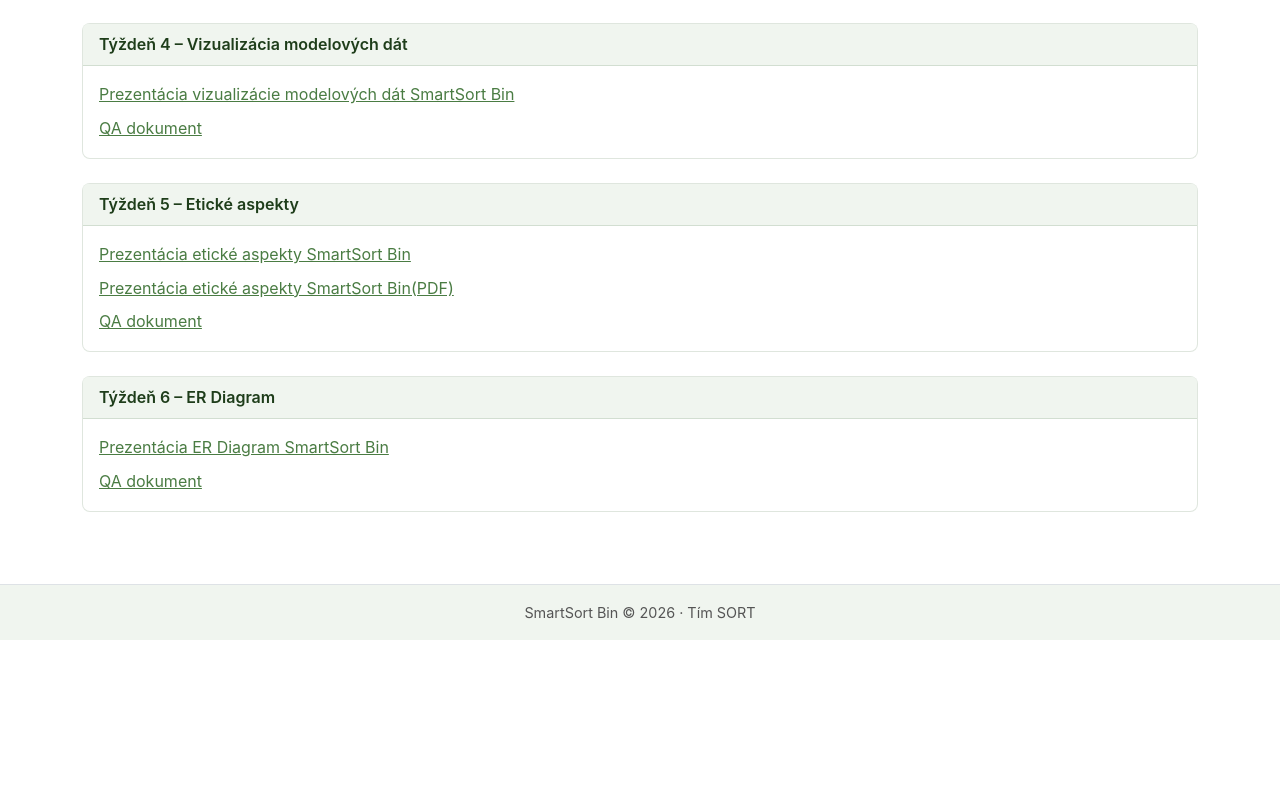
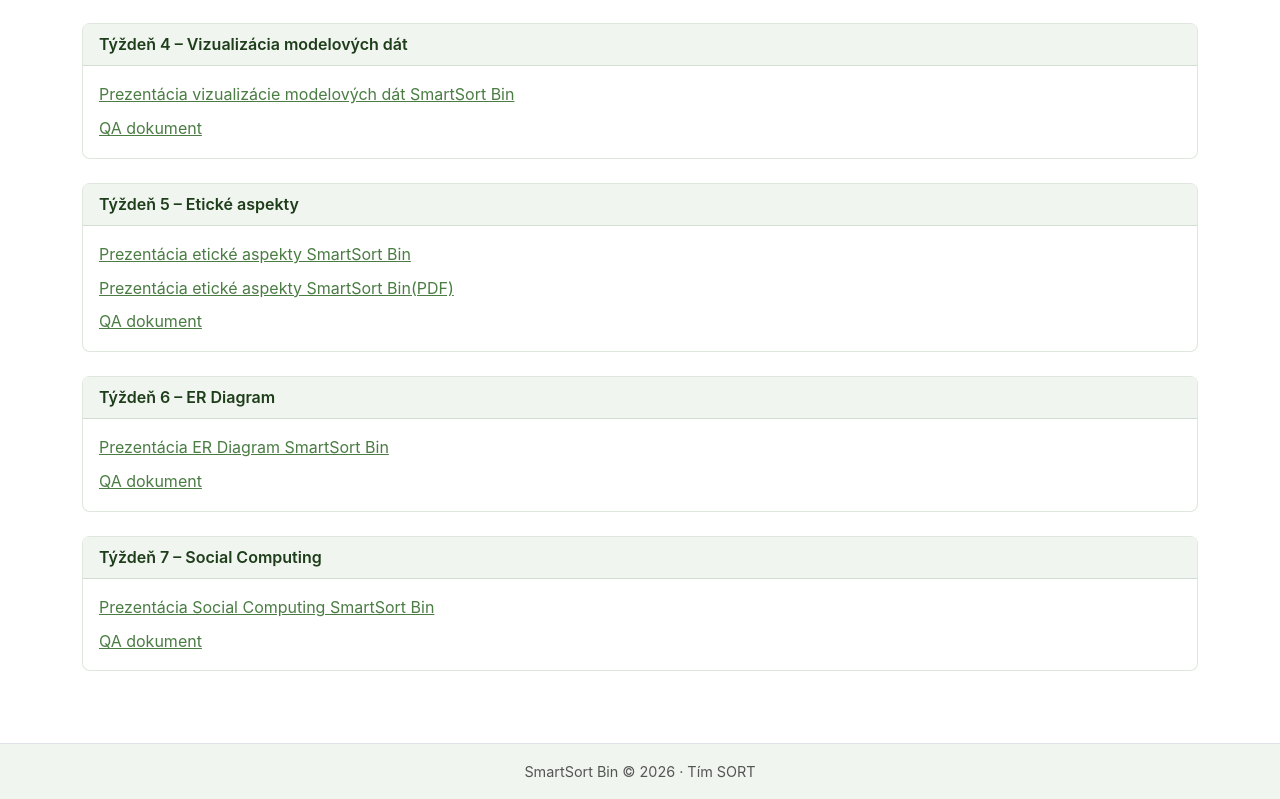
Before and after one commit to paxoja/SmartSortBin, a plain HTML site: page zadania.html in a window 1280 px wide. Shown: the part 810-1609 px from the top of the page. Before the commit the page ends 1450 px from the top, so only its background shows below. Drawn offline with nearby package versions, Linux system fonts and the light colour scheme.

Commit message:
Add new section for Week 7 featuring Social Computing presentations and QA document links

```diff
--- a/zadania.html
+++ b/zadania.html
@@ -178,6 +178,22 @@
             </ul>
           </div>
         </section>
+
+        <section class="card mb-4">
+          <div class="card-header">Týždeň 7 – Social Computing</div>
+          <div class="card-body">
+            <ul class="list-unstyled mb-0">
+              <li class="mb-2">
+                <a href="assets/tyzden7/SmartSort-Bin-Social-Computing.pdf"
+                  >Prezentácia Social Computing SmartSort Bin</a
+                >
+              </li>
+              <li>
+                <a href="assets/tyzden7/7_QA-Dokument.docx">QA dokument</a>
+              </li>
+            </ul>
+          </div>
+        </section>
       </div>
     </main>
 
```
Also changed, not shown: 2 other files.
